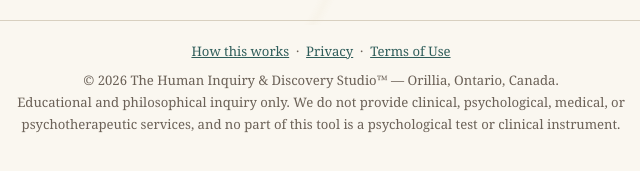
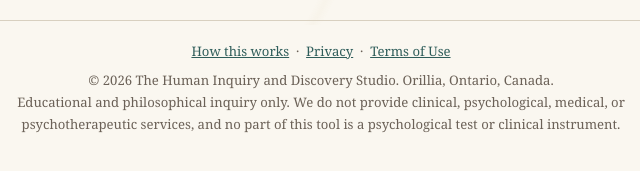
Before and after one commit to human-inquiry-discovery-studio-bot/situational-cartography-laboratory, a plain HTML site: page index.html in a window 1280 px wide. Shown: the part 775-946 px from the top of the page, 319-959 px from the left. Drawn offline with Linux system fonts and the light colour scheme.

Commit message:
Conform naming, voice and boundary text

```diff
--- a/index.html
+++ b/index.html
@@ -3,7 +3,7 @@
 <head>
 <meta charset="UTF-8">
 <meta name="viewport" content="width=device-width, initial-scale=1.0">
-<title>The Situational Cartography Laboratory™ | The Human Inquiry &amp; Discovery Studio™</title>
+<title>The Situational Cartography Laboratory | The Human Inquiry and Discovery Studio</title>
 <meta name="description" content="A guided space for thinking things through — your situation, and yourself. Educational and philosophical inquiry; not clinical, medical, or psychological services.">
 <style>
   :root {
@@ -248,7 +248,7 @@
       <button class="modal-link" onclick="document.getElementById('privacy').showModal()">Privacy</button> &nbsp;&middot;&nbsp;
       <button class="modal-link" onclick="document.getElementById('terms').showModal()">Terms of Use</button>
     </p>
-    <p>&copy; 2026 The Human Inquiry &amp; Discovery Studio&trade; &mdash; Orillia, Ontario, Canada.<br>
+    <p>&copy; 2026 The Human Inquiry and Discovery Studio. Orillia, Ontario, Canada.<br>
     Educational and philosophical inquiry only. We do not provide clinical, psychological,
     medical, or psychotherapeutic services, and no part of this tool is a psychological test
     or clinical instrument.</p>
```
